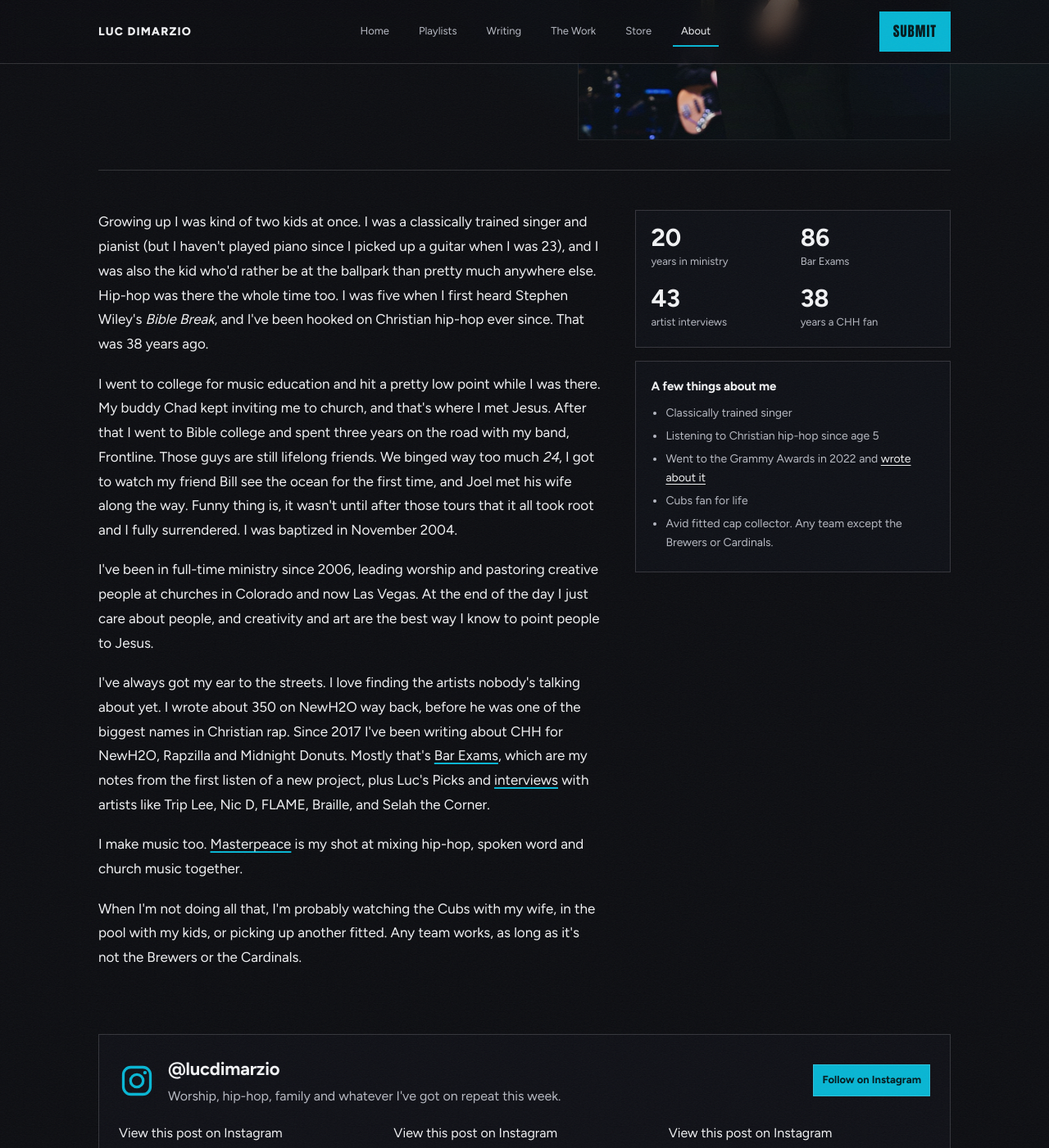
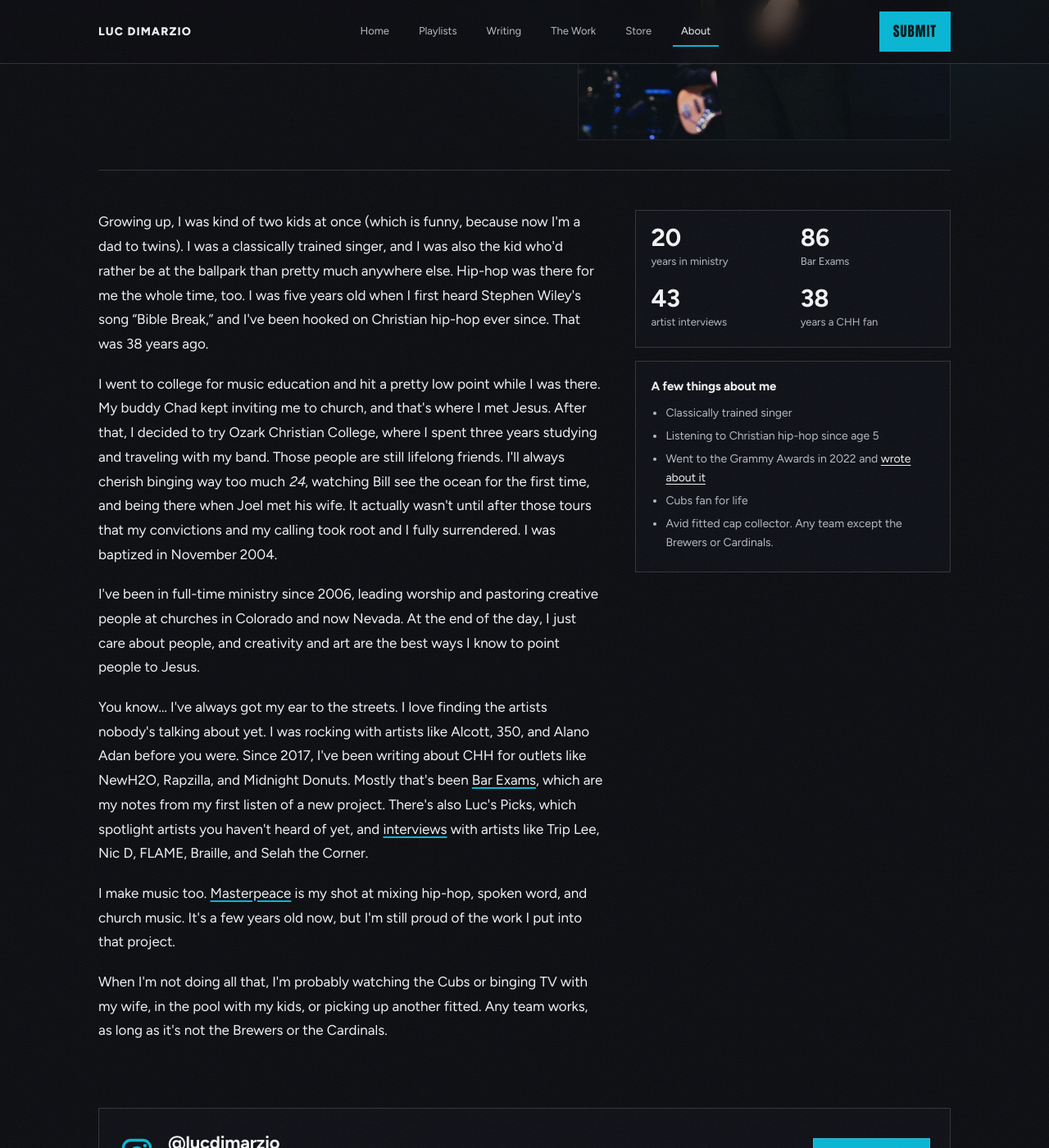
Before and after one commit to lucdimarzio/Luc-site, a Jekyll site: the page built from about/index.html, in a window 1280 px wide and 1400 px high, scrolled down 539 px. Shown: the whole window at 82% size. Built offline with Jekyll 4.4.1, drawn with Linux system fonts in a browser that asks for light colours; a script that is not in the unit is left out.

Commit message:
About: updated story
Co-Authored-By: Claude Opus 5.5 <noreply@anthropic.com>

```diff
--- a/about/index.html
+++ b/about/index.html
@@ -20,17 +20,17 @@ description: Luc DiMarzio is a worship pastor, musician and hip-hop writer who's
 
   <section class="section about-grid">
     <div class="prose about-story">
-      <p>Growing up I was kind of two kids at once. I was a classically trained singer and pianist (but I haven't played piano since I picked up a guitar when I was 23), and I was also the kid who'd rather be at the ballpark than pretty much anywhere else. Hip-hop was there the whole time too. I was five when I first heard Stephen Wiley's <em>Bible Break</em>, and I've been hooked on Christian hip-hop ever since. That was {{ hiphop_years }} years ago.</p>
+      <p>Growing up, I was kind of two kids at once (which is funny, because now I'm a dad to twins). I was a classically trained singer, and I was also the kid who'd rather be at the ballpark than pretty much anywhere else. Hip-hop was there for me the whole time, too. I was five years old when I first heard Stephen Wiley's song &ldquo;Bible Break,&rdquo; and I've been hooked on Christian hip-hop ever since. That was {{ hiphop_years }} years ago.</p>
 
-      <p>I went to college for music education and hit a pretty low point while I was there. My buddy Chad kept inviting me to church, and that's where I met Jesus. After that I went to Bible college and spent three years on the road with my band, Frontline. Those guys are still lifelong friends. We binged way too much <em>24</em>, I got to watch my friend Bill see the ocean for the first time, and Joel met his wife along the way. Funny thing is, it wasn't until after those tours that it all took root and I fully surrendered. I was baptized in November 2004.</p>
+      <p>I went to college for music education and hit a pretty low point while I was there. My buddy Chad kept inviting me to church, and that's where I met Jesus. After that, I decided to try Ozark Christian College, where I spent three years studying and traveling with my band. Those people are still lifelong friends. I'll always cherish binging way too much <em>24</em>, watching Bill see the ocean for the first time, and being there when Joel met his wife. It actually wasn't until after those tours that my convictions and my calling took root and I fully surrendered. I was baptized in November 2004.</p>
 
-      <p>I've been in full-time ministry since 2006, leading worship and pastoring creative people at churches in Colorado and now Las Vegas. At the end of the day I just care about people, and creativity and art are the best way I know to point people to Jesus.</p>
+      <p>I've been in full-time ministry since 2006, leading worship and pastoring creative people at churches in Colorado and now Nevada. At the end of the day, I just care about people, and creativity and art are the best ways I know to point people to Jesus.</p>
 
-      <p>I've always got my ear to the streets. I love finding the artists nobody's talking about yet. I wrote about 350 on NewH2O way back, before he was one of the biggest names in Christian rap. Since 2017 I've been writing about CHH for NewH2O, Rapzilla and Midnight Donuts. Mostly that's <a href="/writing/reviews/">Bar Exams</a>, which are my notes from the first listen of a new project, plus Luc's Picks and <a href="/writing/interviews/">interviews</a> with artists like Trip Lee, Nic D, FLAME, Braille, and Selah the Corner.</p>
+      <p>You know&hellip; I've always got my ear to the streets. I love finding the artists nobody's talking about yet. I was rocking with artists like Alcott, 350, and Alano Adan before you were. Since 2017, I've been writing about CHH for outlets like NewH2O, Rapzilla, and Midnight Donuts. Mostly that's been <a href="/writing/reviews/">Bar Exams</a>, which are my notes from my first listen of a new project. There's also Luc's Picks, which spotlight artists you haven't heard of yet, and <a href="/writing/interviews/">interviews</a> with artists like Trip Lee, Nic D, FLAME, Braille, and Selah the Corner.</p>
 
-      <p>I make music too. <a href="/music/">Masterpeace</a> is my shot at mixing hip-hop, spoken word and church music together.</p>
+      <p>I make music too. <a href="/music/">Masterpeace</a> is my shot at mixing hip-hop, spoken word, and church music. It's a few years old now, but I'm still proud of the work I put into that project.</p>
 
-      <p>When I'm not doing all that, I'm probably watching the Cubs with my wife, in the pool with my kids, or picking up another fitted. Any team works, as long as it's not the Brewers or the Cardinals.</p>
+      <p>When I'm not doing all that, I'm probably watching the Cubs or binging TV with my wife, in the pool with my kids, or picking up another fitted. Any team works, as long as it's not the Brewers or the Cardinals.</p>
     </div>
 
     <aside class="about-side">
```
